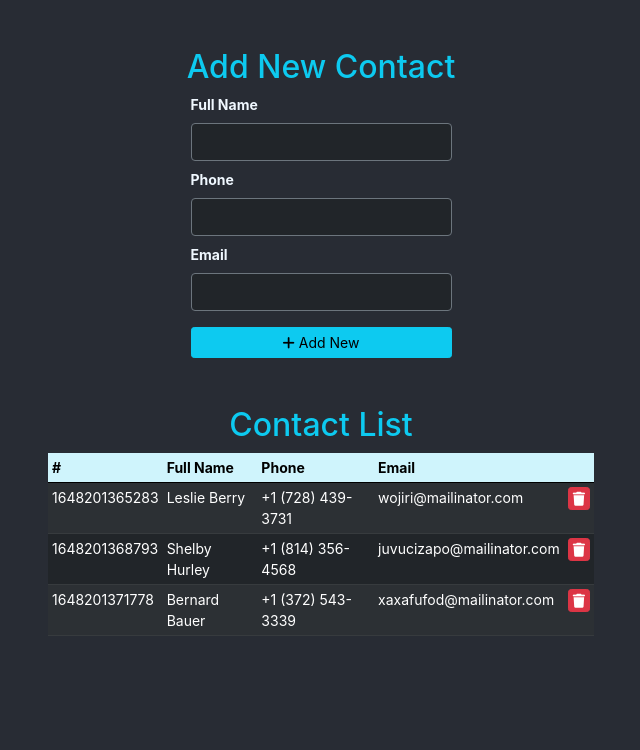
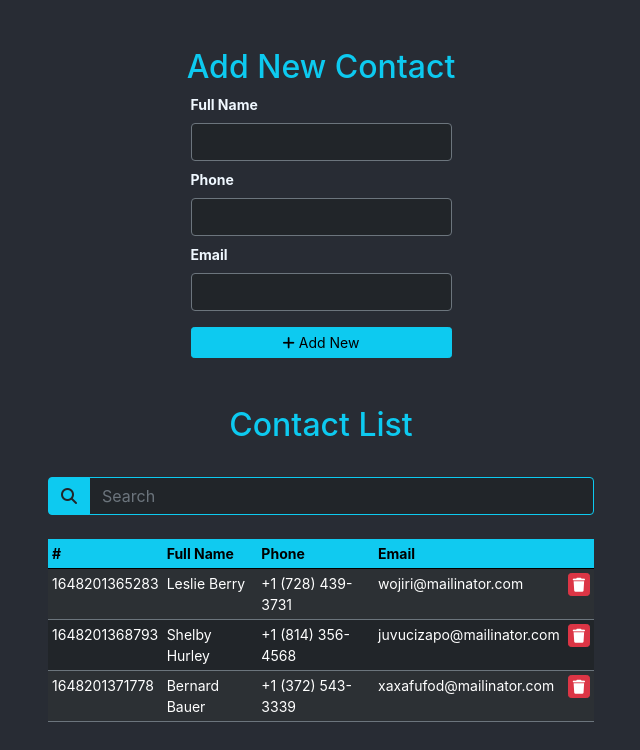
Before and after one commit to mi-prakash/react-contacts, a React (Create React App) app: page / in a window 1280 px wide. Shown: the top 750 px of the page, without its empty margins (319-959 px from the left). Built offline with nearby package versions, Linux system fonts and the light colour scheme.

Commit message:
search added

```diff
--- a/src/assets/css/main.css
+++ b/src/assets/css/main.css
@@ -31,3 +31,14 @@ label {
 .link {
   color: #61dafb;
 }
+.table-info {
+  --bs-table-bg: #10caf0;
+  --bs-table-striped-bg: #c5e8ef;
+  --bs-table-striped-color: #000;
+  --bs-table-active-bg: #badce3;
+  --bs-table-active-color: #000;
+  --bs-table-hover-bg: #bfe2e9;
+  --bs-table-hover-color: #000;
+  color: #000;
+  border-color: #10caf0;
+}
--- a/src/assets/css/main.less
+++ b/src/assets/css/main.less
@@ -43,3 +43,14 @@ label {
 .link {
 	color: #61dafb;
 }
+.table-info {
+	--bs-table-bg: #10caf0;
+	--bs-table-striped-bg: #c5e8ef;
+	--bs-table-striped-color: #000;
+	--bs-table-active-bg: #badce3;
+	--bs-table-active-color: #000;
+	--bs-table-hover-bg: #bfe2e9;
+	--bs-table-hover-color: #000;
+	color: #000;
+	border-color: #10caf0;
+}
--- a/src/components/ContactForm.js
+++ b/src/components/ContactForm.js
@@ -8,7 +8,10 @@ function ContactForm() {
 		{ id: 1648201371778, name: 'Bernard Bauer', email: 'xaxafufod@mailinator.com', phone: '+1 (372) 543-3339' },
 	]);
 
+	const [preSearchUsers, setPreSearchUsers] = useState([]);
+
 	const [user, setUser] = useState({
+		id: '',
 		name: '',
 		email: '',
 		phone: '',
@@ -24,8 +27,43 @@ function ContactForm() {
 		});
 	};
 
+	const searchHandler = (event) => {
+		const { value } = event.target;
+		let isPreEmpty = false;
+		if (!preSearchUsers.length) {
+			setPreSearchUsers([...users]);
+			isPreEmpty = true;
+		}
+		if (value !== '') {
+			let newUsers;
+			if (isPreEmpty) {
+				console.log(users[0].id);
+				newUsers = users.filter(
+					(user) =>
+						user.id.toString().includes(value.toLowerCase()) ||
+						user.name.toLowerCase().includes(value.toLowerCase()) ||
+						user.email.toLowerCase().includes(value.toLowerCase()) ||
+						user.phone.toLowerCase().includes(value.toLowerCase()),
+				);
+			} else {
+				newUsers = preSearchUsers.filter(
+					(user) =>
+						user.id.toString().includes(value.toLowerCase()) ||
+						user.name.toLowerCase().includes(value.toLowerCase()) ||
+						user.email.toLowerCase().includes(value.toLowerCase()) ||
+						user.phone.toLowerCase().includes(value.toLowerCase()),
+				);
+			}
+			setUsers(newUsers);
+		} else {
+			setUsers([...preSearchUsers]);
+			setPreSearchUsers([]);
+		}
+	};
+
 	const emptyUserState = () => {
 		setUser({
+			id: '',
 			name: '',
 			email: '',
 			phone: '',
@@ -47,7 +85,6 @@ function ContactForm() {
 		let confirmText = 'Are you sure?';
 		if (window.confirm(confirmText) === true) {
 			let newUsers = users.filter((user) => user.id !== user_id);
-			console.log(newUsers);
 			setUsers(newUsers);
 		}
 	};
@@ -112,7 +149,25 @@ function ContactForm() {
 				</header>
 				<div className="row">
 					<div className="col-sm-10 col-md-8 col-lg-6 mx-auto">
-						<table className="table table-striped table-sm table-dark">
+						<div className="input-group my-4">
+							<span className="input-group-text bg-info border-info" id="search-addon">
+								<i className="fa fa-search"></i>
+							</span>
+							<input
+								onChange={searchHandler}
+								type="text"
+								className="form-control bg-dark text-light border-info"
+								placeholder="Search"
+								name="search"
+								aria-label="Search"
+								aria-describedby="search-addon"
+							/>
+						</div>
+					</div>
+				</div>
+				<div className="row">
+					<div className="col-sm-10 col-md-8 col-lg-6 mx-auto">
+						<table className="table table-striped table-sm table-dark border-secondary">
 							<thead className="table-info">
 								<tr>
 									<th>#</th>
```
Also changed, not shown: src/assets/js/main.js (deleted).
